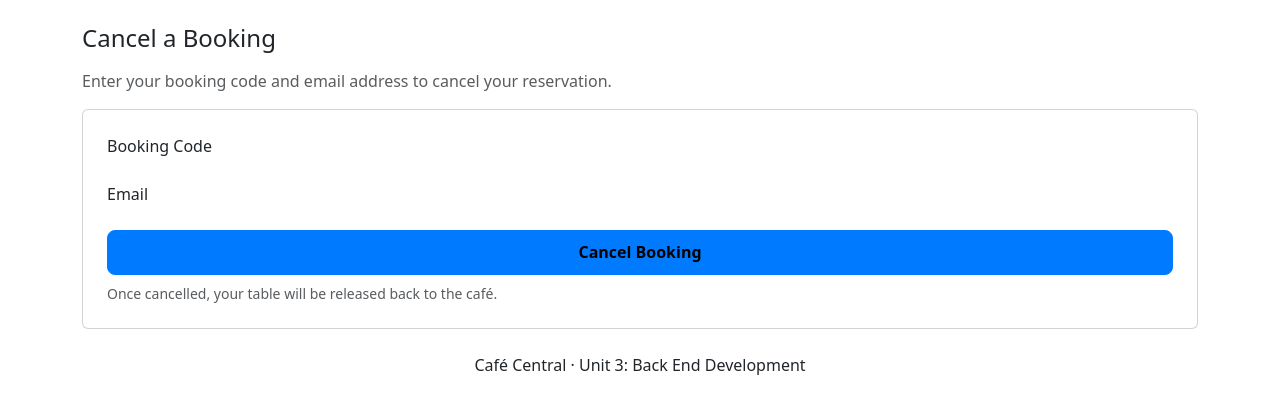
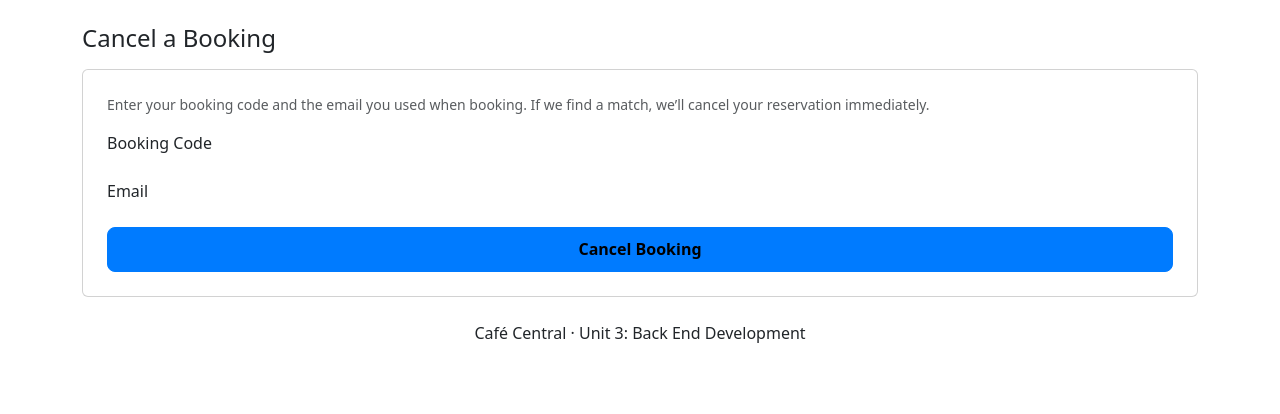
Before and after one commit to Leon4721/project_three_restaurant_booking, a Django app: page /cancel/ in a window 1280 px wide. Shown: the part 56-470 px from the top of the page. Run offline with Django 5.2, Linux system fonts and the light colour scheme.

Commit message:
add cancel forms

```diff
--- a/booking_app/templates/booking_app/cancel_booking.html
+++ b/booking_app/templates/booking_app/cancel_booking.html
@@ -4,11 +4,12 @@
 
 <h2 class="h4 mb-3">Cancel a Booking</h2>
 
-<p class="text-muted mb-3">
-  Enter your booking code and email address to cancel your reservation.
-</p>
+<div class="card booking-card p-3 p-md-4">
+  <p class="text-muted small mb-3">
+    Enter your booking code and the email you used when booking. If we find a match,
+    we’ll cancel your reservation immediately.
+  </p>
 
-<div class="card booking-card p-3 p-md-4">
   <form method="post" novalidate>
     {% csrf_token %}
 
@@ -29,10 +30,6 @@
     <button class="btn btn-coffee-primary w-100" type="submit">
       Cancel Booking
     </button>
-
-    <p class="text-muted small mt-2 mb-0">
-      Once cancelled, your table will be released back to the café.
-    </p>
   </form>
 </div>
 
--- a/booking_app/views.py
+++ b/booking_app/views.py
@@ -39,6 +39,7 @@ def home(request):
 # CANCEL BOOKING
 # -----------------------
 def cancel_booking(request):
+
     if request.method == "POST":
         code = request.POST.get("booking_code")
         email = request.POST.get("email")
@@ -47,10 +48,11 @@ def cancel_booking(request):
             booking = Booking.objects.get(booking_code=code, email=email)
             booking.delete()
             messages.success(request, "Your booking has been cancelled.")
-            return redirect('home')
+            return redirect('cancel')  # stay on cancel page with message
         except Booking.DoesNotExist:
             messages.error(request, "No booking found with that code and email.")
 
+    # For GET and failed POST, just render the page
     return render(request, 'booking_app/cancel_booking.html')
 # -----------------------
 # MANAGE BOOKING (step 1)
```
